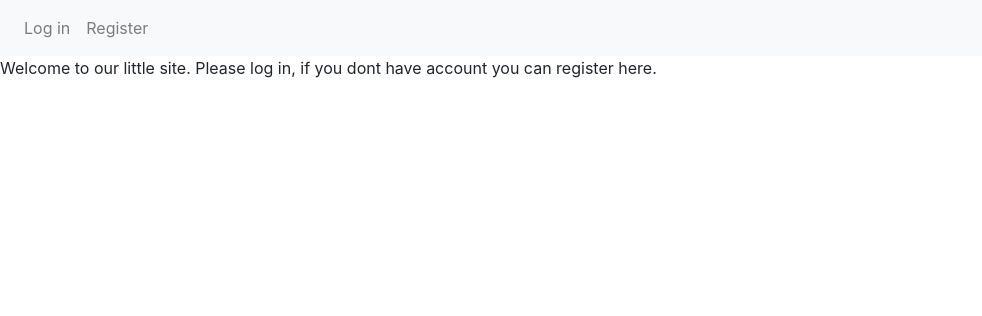
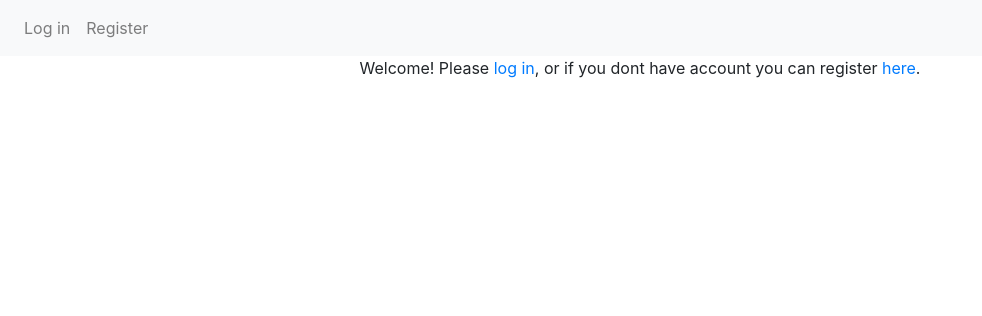
Before and after one commit to vtanja/UKS, a Django app: page /welcome/ in a window 1280 px wide. Shown: the top 316 px of the page, without its empty margins (0-982 px from the left). Run offline with Django 3.2, Linux system fonts and the light colour scheme; some libraries are stand-ins or nearby versions.

Commit message:
Update welcome page

```diff
--- a/uks/security/templates/welcome.html
+++ b/uks/security/templates/welcome.html
@@ -13,7 +13,14 @@
 	</nav>
 
     {% block stuff %}
-        Welcome to our little site. Please log in, if you dont have account you can register here.
+        <div class="container">
+            <div class="row justify-content-md-center">
+                <p>
+                    Welcome! Please <a href="{% url 'login' %}"> log in</a>,
+                    or if you dont have account you can register <a href="{% url 'register' %}">here</a>.
+                </p>
+            </div>
+        </div>
     {% endblock %}
 
 {% endblock %}
```
